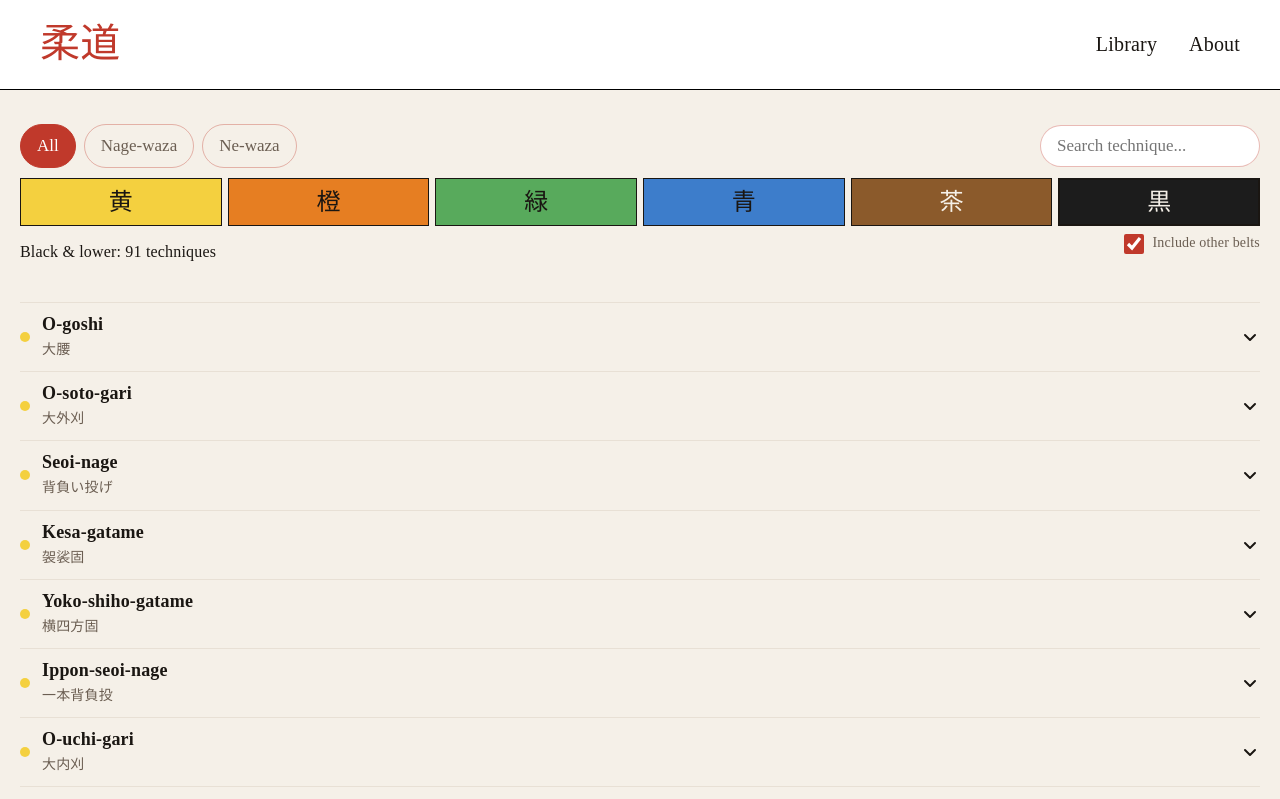
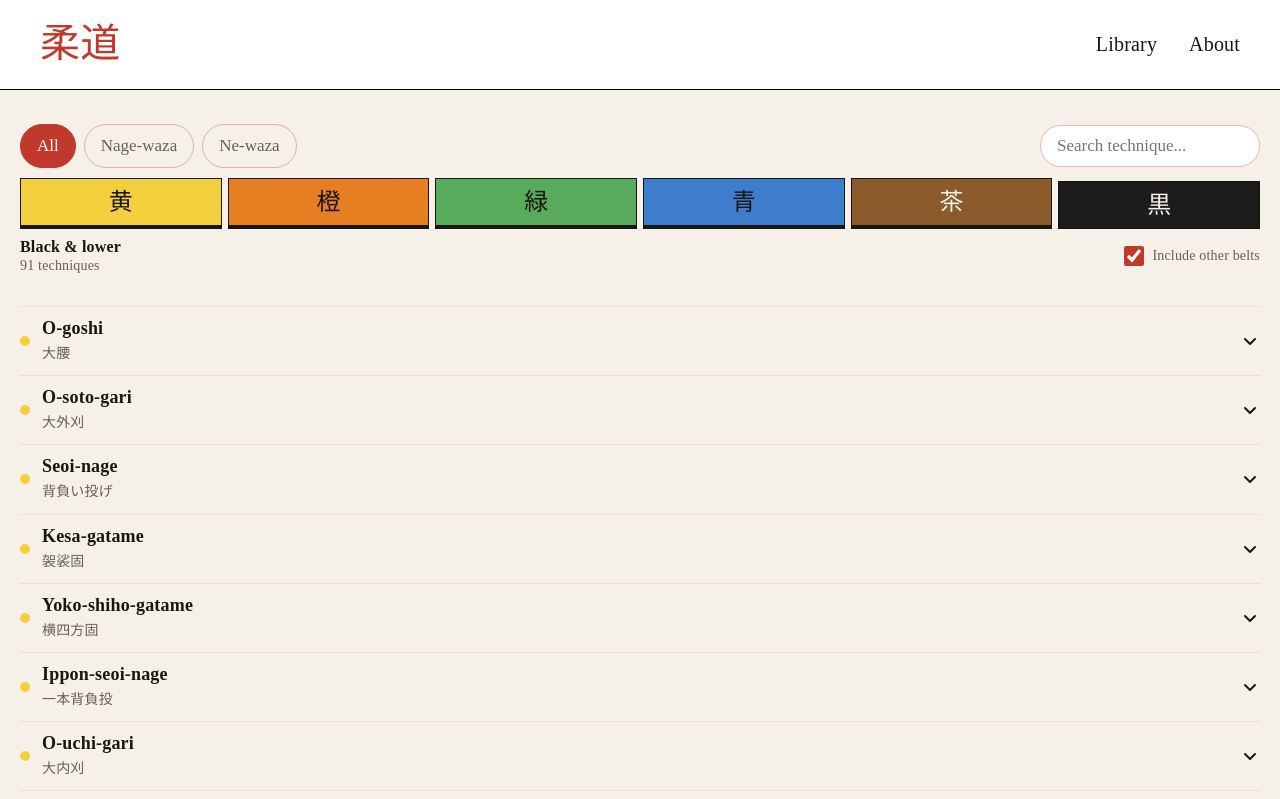
Before and after one commit to MEga9-C4ortik/Judo, a React (Vite) app: page / in a window 1280 px wide. Shown: the top 799 px of the page. Built offline with nearby package versions, Linux system fonts and the light colour scheme.

Commit message:
refactor: css design refactor, polished

```diff
--- a/scripts/check-filter.js
+++ b/scripts/check-filter.js
@@ -52,8 +52,9 @@ async function main() {
   })
 
   ;['kata', 'goshi', 'gatame', 'O-GOSHI'].forEach((q) => {
-    test(`search "${q}" ignores the belt settings`, () =>
-      [[0, false], [2, false], [2, true], [5, true]].every(([beltIndex, includeLower]) => compare(f({ query: q, beltIndex, includeLower }), byName(q)) === true))
+    test(`search "${q}" is applied together with the belt rules`, () =>
+      [[0, false], [2, false], [2, true], [5, true]].every(([beltIndex, includeLower]) =>
+        compare(f({ query: q, beltIndex, includeLower }), byName(q).filter((t) => (includeLower ? rank(t) <= beltIndex : rank(t) === beltIndex))) === true))
   })
 
   test('search is case-, space- and hyphen-insensitive', () => {
--- a/src/Components/BeltFilter.jsx
+++ b/src/Components/BeltFilter.jsx
@@ -33,12 +33,12 @@ export default function BeltFilter({ beltIndex, onBeltChange, includeLower, onIn
 
             <div className={styles.row}>
                 <p className={styles.caption}>
-                    {searching
-                        ? `${count} results in all belts`
-                        : includeLower
-                            ? `${currentBelt?.name ?? ''} & lower: ${count} techniques`
-                            : `${currentBelt?.name ?? ''}: ${count} techniques`
-                    }
+                    <span className={styles.captionTitle}>
+                        {currentBelt?.name ?? ''}{includeLower ? ' & lower' : ''}
+                    </span>
+                    <span className={styles.captionCount}>
+                        {count} {searching ? 'results' : 'techniques'}
+                    </span>
                 </p>
 
                 <label className={styles.toggle}>
--- a/src/Components/BeltFilter.module.css
+++ b/src/Components/BeltFilter.module.css
@@ -1,5 +1,5 @@
 /* Belt ribbon + caption + "include lower belts" switch. Structure (see BeltFilter.jsx):
-   section.filter > div.ribbon > button.belt > span.face   and   div.row > p.caption + label.toggle
+   section.filter > div.ribbon > button.belt > span.face   and   div.row > p.caption (span.captionTitle + span.captionCount) + label.toggle
    The button keeps the 48px tap area; everything you see lives on .face,
    so a 3D / shadow / pressed look can be added later in CSS only. */
 
@@ -11,6 +11,7 @@
 .ribbon {
     display: flex;
     gap: 6px;
+    padding-bottom: 4px; /* room for the 3px shadow under the keys */
 }
 
 .belt {
@@ -36,6 +37,7 @@
     font-size: 24px;
     font-weight: 600;
     line-height: 1;
+    box-shadow: 0 3px 0 var(--text); /* hard ink shadow: the key stands up */
 }
 
 /* Belt colour, and the text colour that stays readable on it */
@@ -57,8 +59,11 @@
     color: var(--on-belt);
 }
 
+/* the chosen belt is pressed down into the page */
 .belt[data-state="selected"] .face {
     border-width: 2px;
+    transform: translateY(3px);
+    box-shadow: 0 0 0 var(--text);
 }
 
 .belt:disabled {
@@ -67,10 +72,12 @@
 
 .belt:disabled .face {
     opacity: 0.45;
+    box-shadow: none;
 }
 
 .belt:not(:disabled):active .face {
-    transform: translateY(1px);
+    transform: translateY(3px);
+    box-shadow: 0 0 0 var(--text);
 }
 
 .belt:focus-visible .face,
@@ -80,14 +87,15 @@
 }
 
 @media (hover: hover) {
-    .belt:not(:disabled):hover .face {
-        transform: translateY(-2px);
+    .belt:not(:disabled):not([data-state="selected"]):hover .face {
+        transform: translateY(-1px);
+        box-shadow: 0 4px 0 var(--text);
     }
 }
 
 @media (prefers-reduced-motion: no-preference) {
     .face {
-        transition: transform 0.15s ease;
+        transition: transform 0.12s ease, box-shadow 0.12s ease;
     }
 }
 
@@ -98,31 +106,58 @@
     align-items: center;
     justify-content: space-between;
     gap: 12px;
+    min-height: 44px; /* the row never changes height, whatever the text says */
     margin-top: 4px;
 }
 
+/* Two fixed lines: belt name and count. Neither can wrap, so nothing below moves. */
 .caption {
+    display: flex;
+    flex: 1;
+    flex-direction: column;
+    justify-content: center;
+    min-width: 0;
+    min-height: 44px;
     margin: 0;
     text-align: left;
-    font-size: 16px;
     color: var(--text);
+    font-variant-numeric: tabular-nums;
 }
 
+.captionTitle {
+    overflow: hidden;
+    font-size: 16px;
+    font-weight: 600;
+    line-height: 1.3;
+    white-space: nowrap;
+    text-overflow: ellipsis;
+}
+
+.captionCount {
+    font-size: 14px;
+    line-height: 1.3;
+    color: var(--text-muted);
+    white-space: nowrap;
+}
+
+/* The switch keeps its own size and stays glued to the right edge */
 .toggle {
     display: inline-flex;
-    text-align: right;
+    flex: none;
+    align-items: center;
     gap: 8px;
     min-height: 44px;
     font-size: 14px;
     color: var(--text-muted);
+    white-space: nowrap;
     cursor: pointer;
 }
 
 .toggle input {
-    justify-self: end;
+    flex: none;
     width: 20px;
     height: 20px;
-    margin: 4px 0;
+    margin: 0;
     accent-color: var(--accent);
 }
 
--- a/src/lib/filterTechniques.js
+++ b/src/lib/filterTechniques.js
@@ -20,7 +20,7 @@ export function filterTechniques(techniques, { query, category, beltIndex, inclu
 
         // if there is a text which doesnt match the technique name -> false
         // varation with belt filter higher than name priority
-        if (q && !technique.nameEN?.includes(q)) {
+        if (q && !normalize(technique.nameEN).includes(q)) {
             return false;
         }
 
```
